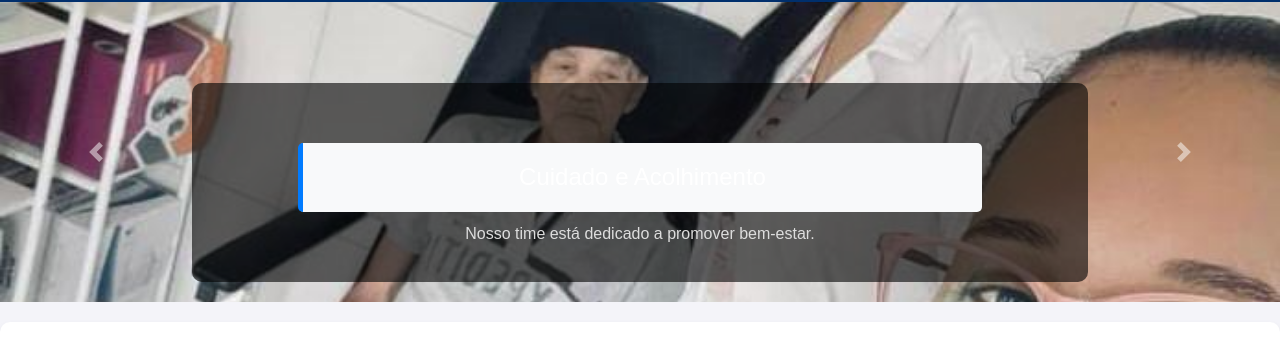
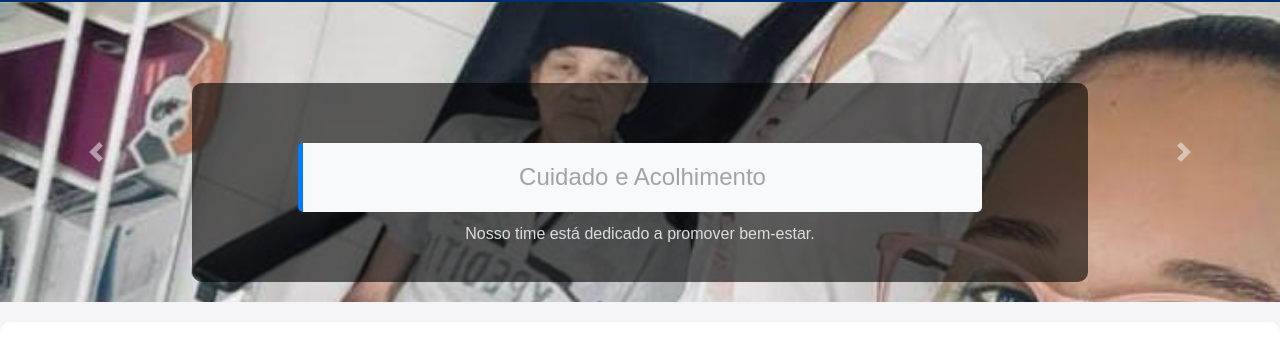
Before and after one commit to zearanha/Cmj, a plain HTML site: page index.html in a window 1280 px wide. Shown: the part 86-437 px from the top of the page. Drawn offline with nearby package versions, Linux system fonts and the light colour scheme.

Commit message:
Mudança na cor do texto do carrosel

```diff
--- a/style.css
+++ b/style.css
@@ -59,7 +59,7 @@ body {
 }
 
 .carousel-caption h5 {
-  color: #fff;
+  color: #55555586;
   font-size: 1.5em;
   margin-bottom: 10px;
 }
```
